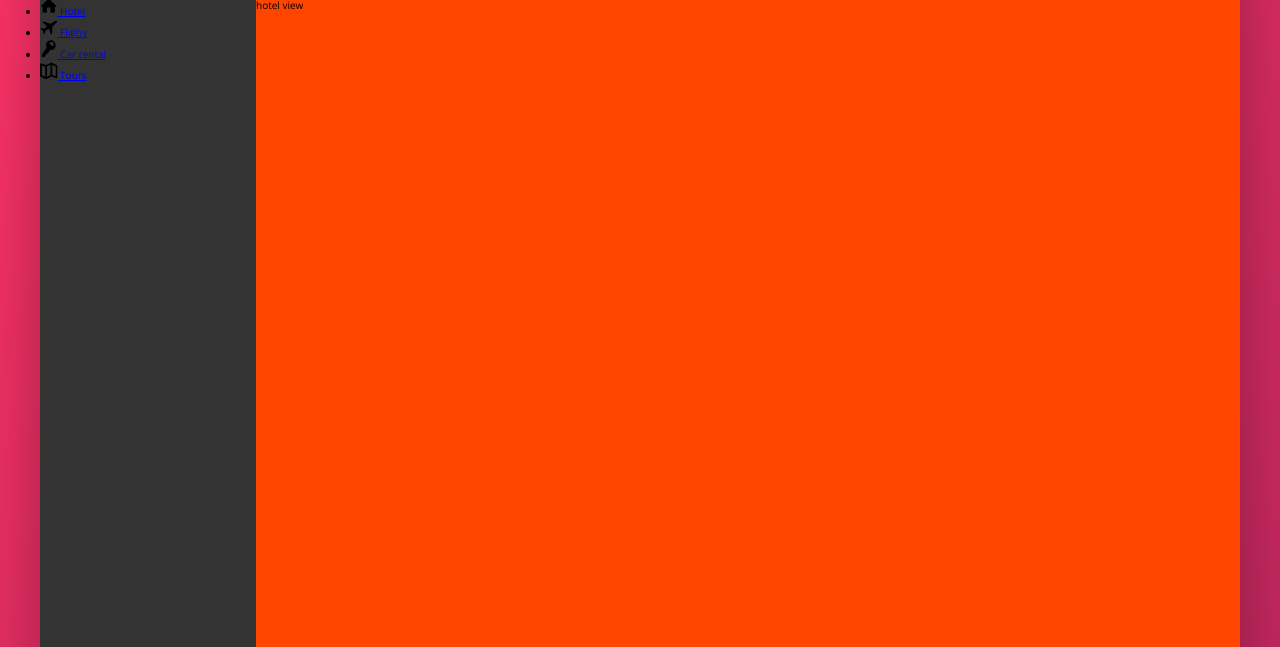
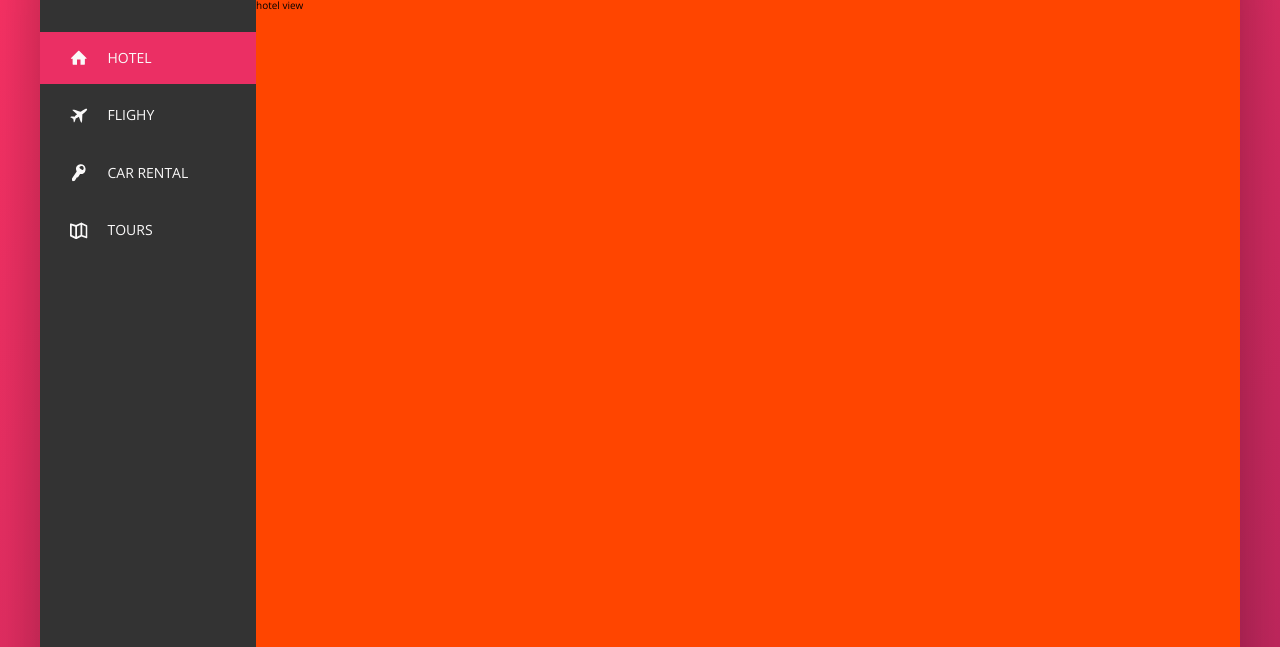
Before and after one commit to vahid-bagh3ri/Trillo, a website: page index.html in a window 1280 px wide. Shown: the part 153-800 px from the top of the page. Drawn offline with nearby package versions, Linux system fonts and the light colour scheme.

Commit message:
Building the Navigation - Part 2

```diff
--- a/index.html
+++ b/index.html
@@ -57,7 +57,7 @@
       <div class="content">
         <nav class="sidebar">
           <ul class="side-nav">
-            <li class="side-nav__item">
+            <li class="side-nav__item side-nav__item--active">
               <a href="#" class="side-nav__link">
                 <svg class="side-nav__icon">
                   <use xlink:href="img/sprite.svg#icon-home"></use>
--- a/sass/_components.scss
+++ b/sass/_components.scss
@@ -116,13 +116,58 @@
 // SIDE NAVIGATION
 
 .side-nav {
+  font-size: 1.4rem;
+  list-style: none;
+  margin-top: 3.5rem;
+
   &__item {
+    position: relative;
+
+    &:not(:last-child) {
+      margin-bottom: 0.5rem;
+    }
   }
-  &__link {
+
+  &__item::before {
+    content: "";
+    position: absolute;
+    top: 0;
+    left: 0;
+    height: 100%;
+    width: 3px;
+    background-color: var(--color-primary);
+    transform: scaleY(0);
+    transition: transform 0.2s, width 0.4s cubic-bezier(1, 0, 0, 1) 0.2s;
+    background-color: 0.1s;
+  }
+
+  &__item:hover::before,
+  &__item--active::before {
+    transform: scaleY(1);
+    width: 100%;
+  }
+
+  &__item:active::before {
+    background-color: var(--color-primary-light);
+  }
+
+  &__link:link,
+  &__link:visited {
+    color: var(--color-grey-light-1);
+    text-decoration: none;
+    text-transform: uppercase;
+    display: block;
+    padding: 1.5rem 3rem;
+    position: relative;
+    z-index: 100;
+    display: flex;
+    align-items: center;
   }
   &__icon {
     width: 1.75rem;
     height: 1.75rem;
+    margin-right: 2rem;
+    fill: currentColor;
   }
 }
 
```
Also changed, not shown: css/style.css.
